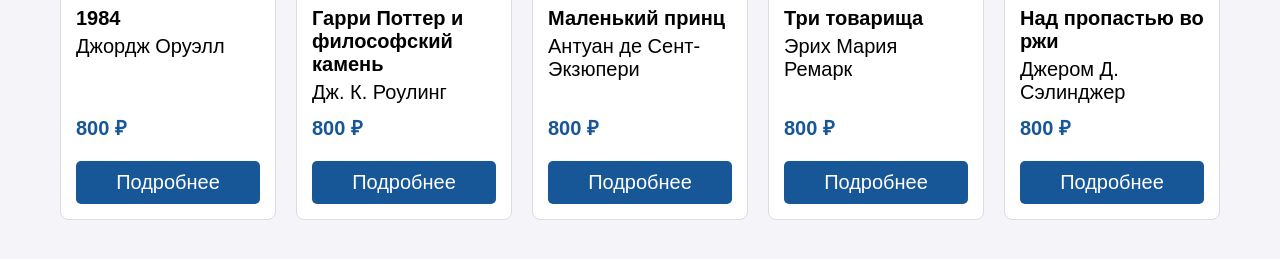
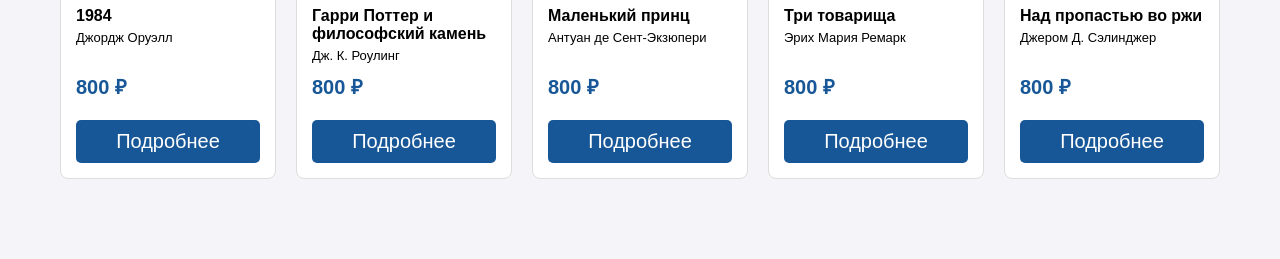
Before and after one commit to MoostyTG/myfavouritecity, a plain HTML site: page bookshop/foreign.html in a window 1280 px wide. Shown: the part 493-752 px from the top of the page. Drawn offline with Linux system fonts and the light colour scheme.

Commit message:
Update style.css

```diff
--- a/bookshop/style.css
+++ b/bookshop/style.css
@@ -114,14 +114,14 @@ body {
 }
 
 .card h2 {
-  font-size: 20px;
+  font-size: 16px;
   margin-bottom: 5px;
   color: #000000;
 }
 
 .card p {
   color: #000000;
-  font-size: 20px;
+  font-size: 13px;
   margin-bottom: 10px;
 }
 
```
